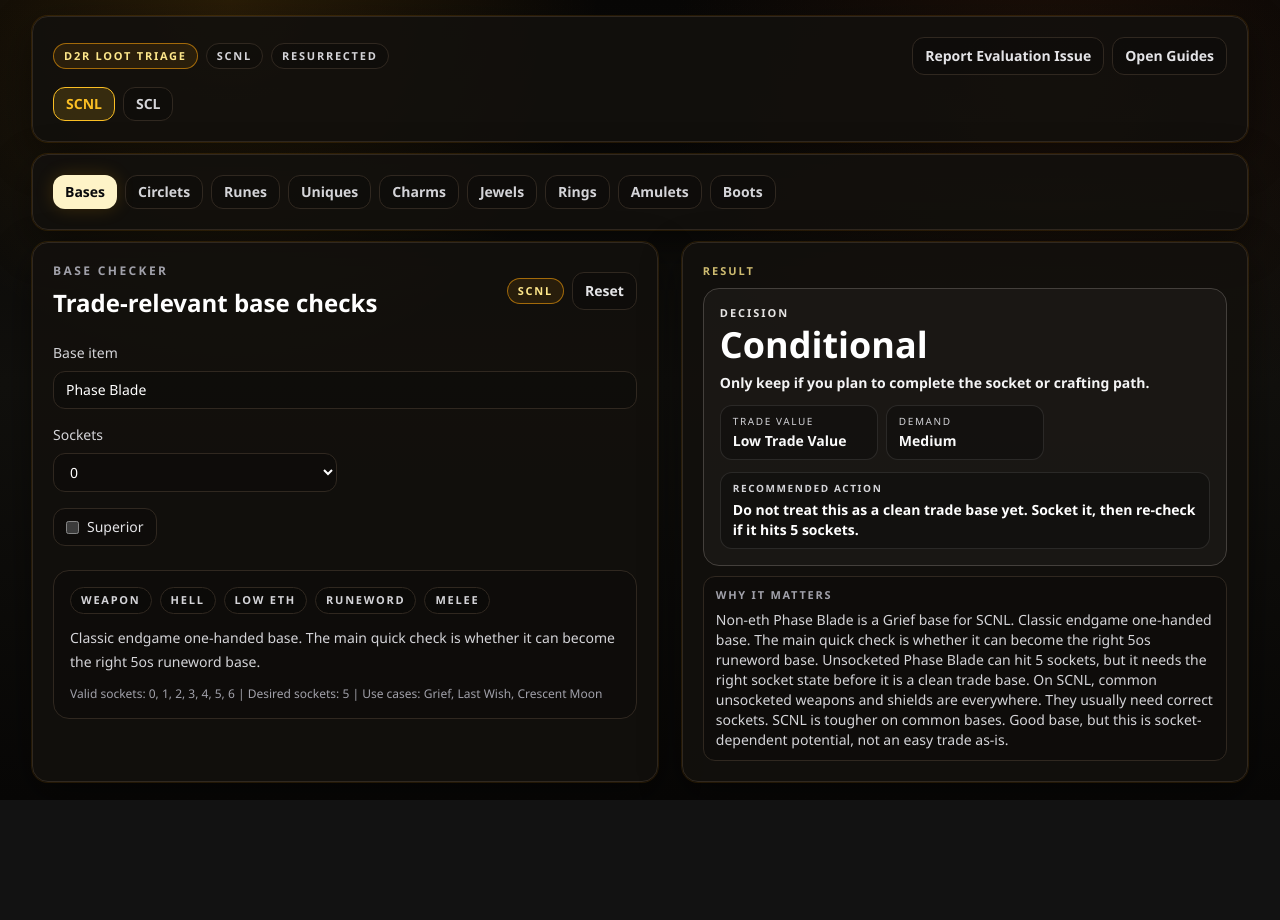
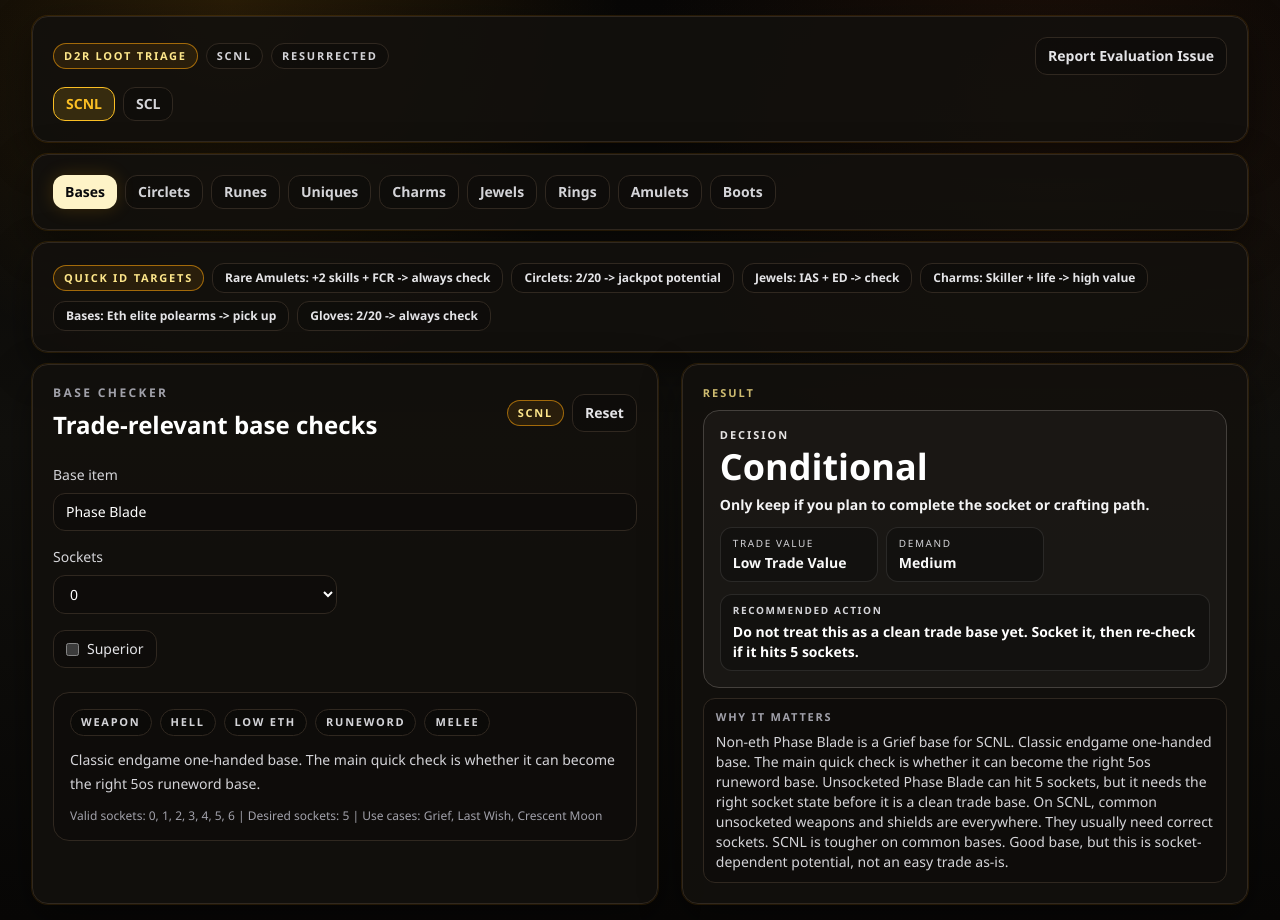
Before and after one commit to JaeBoz/d2r-loot-triage, a Next.js app: page / in a window 1280 px wide. Before the commit the page ends 800 px from the top, so only its background shows below. Built offline with nearby package versions, Linux system fonts and the light colour scheme.

Commit message:
Replace guide entry with compact Quick ID targets

```diff
--- a/components/app-shell.tsx
+++ b/components/app-shell.tsx
@@ -1,6 +1,5 @@
 "use client";
 
-import Link from "next/link";
 import { useState } from "react";
 import { AmuletChecker } from "@/components/amulet-checker";
 import { BaseChecker } from "@/components/base-checker";
@@ -15,6 +14,15 @@
 import { Card, Pill } from "@/components/ui";
 import { CATEGORY_TABS, MODE_OPTIONS } from "@/lib/constants";
 import { GameMode, ItemCategory } from "@/lib/types";
+
+const quickIdTargets = [
+  "Rare Amulets: +2 skills + FCR -> always check",
+  "Circlets: 2/20 -> jackpot potential",
+  "Jewels: IAS + ED -> check",
+  "Charms: Skiller + life -> high value",
+  "Bases: Eth elite polearms -> pick up",
+  "Gloves: 2/20 -> always check"
+];
 
 export function AppShell() {
   const [mode, setMode] = useState<GameMode>("SCNL");
@@ -39,12 +47,6 @@
               >
                 Report Evaluation Issue
               </a>
-              <Link
-                className="rounded-xl border border-border bg-black/20 px-3 py-2 text-sm font-semibold text-zinc-200 transition hover:border-amber-500/60 hover:text-white"
-                href="/reference"
-              >
-                Open Guides
-              </Link>
             </div>
           </div>
 
@@ -86,6 +88,17 @@
         </div>
       </Card>
 
+      <Card className="py-3">
+        <div className="flex flex-wrap items-center gap-2">
+          <Pill active>Quick ID Targets</Pill>
+          {quickIdTargets.map((target) => (
+            <span key={target} className="rounded-xl border border-border bg-black/20 px-3 py-1.5 text-xs font-semibold text-zinc-200">
+              {target}
+            </span>
+          ))}
+        </div>
+      </Card>
+
       {category === "Bases" ? <BaseChecker mode={mode} /> : null}
       {category === "Circlets" ? <CircletChecker mode={mode} /> : null}
       {category === "Runes" ? <RuneGuide mode={mode} /> : null}
```
Also changed, not shown: 1 other file (tests, documents, lock files or other folders).
